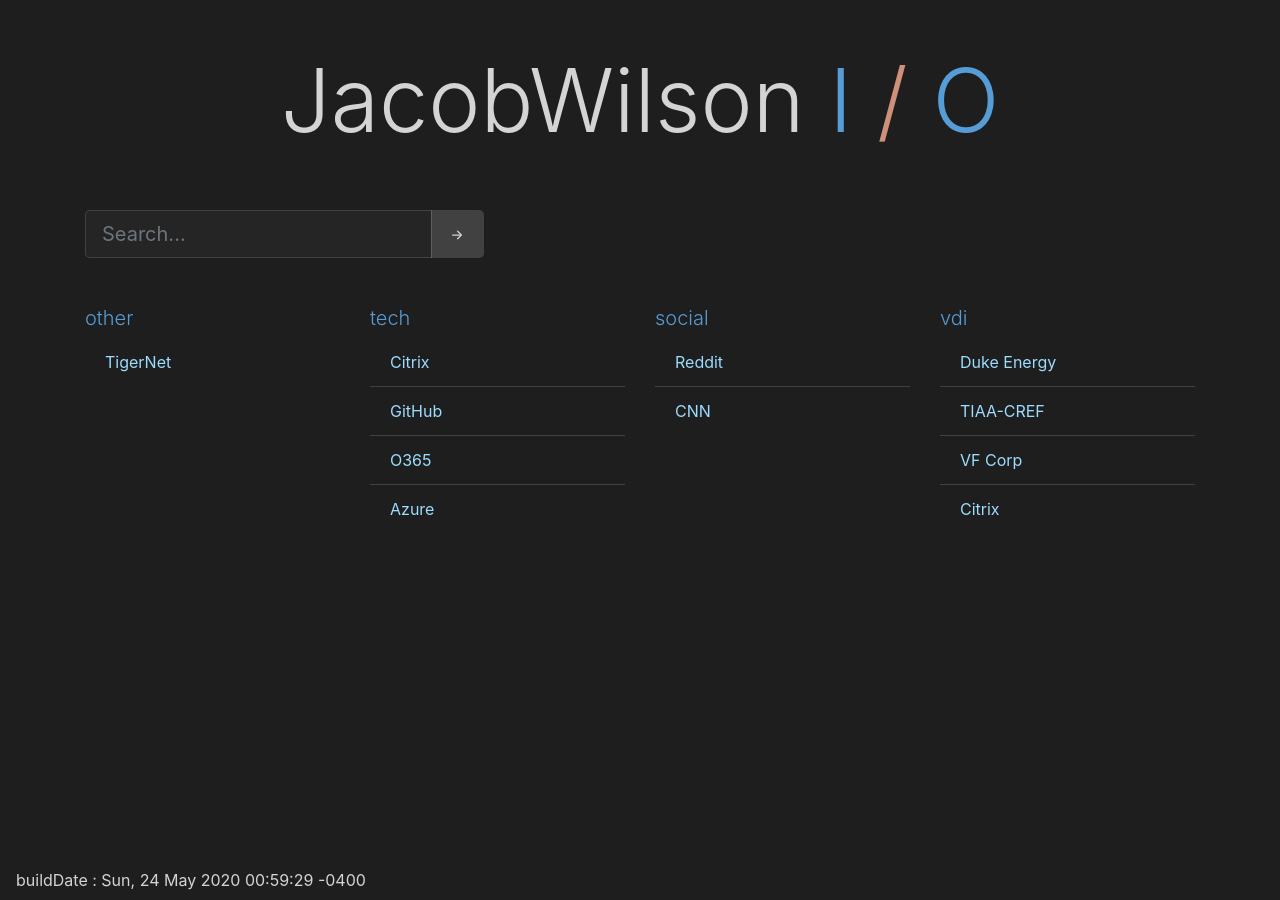
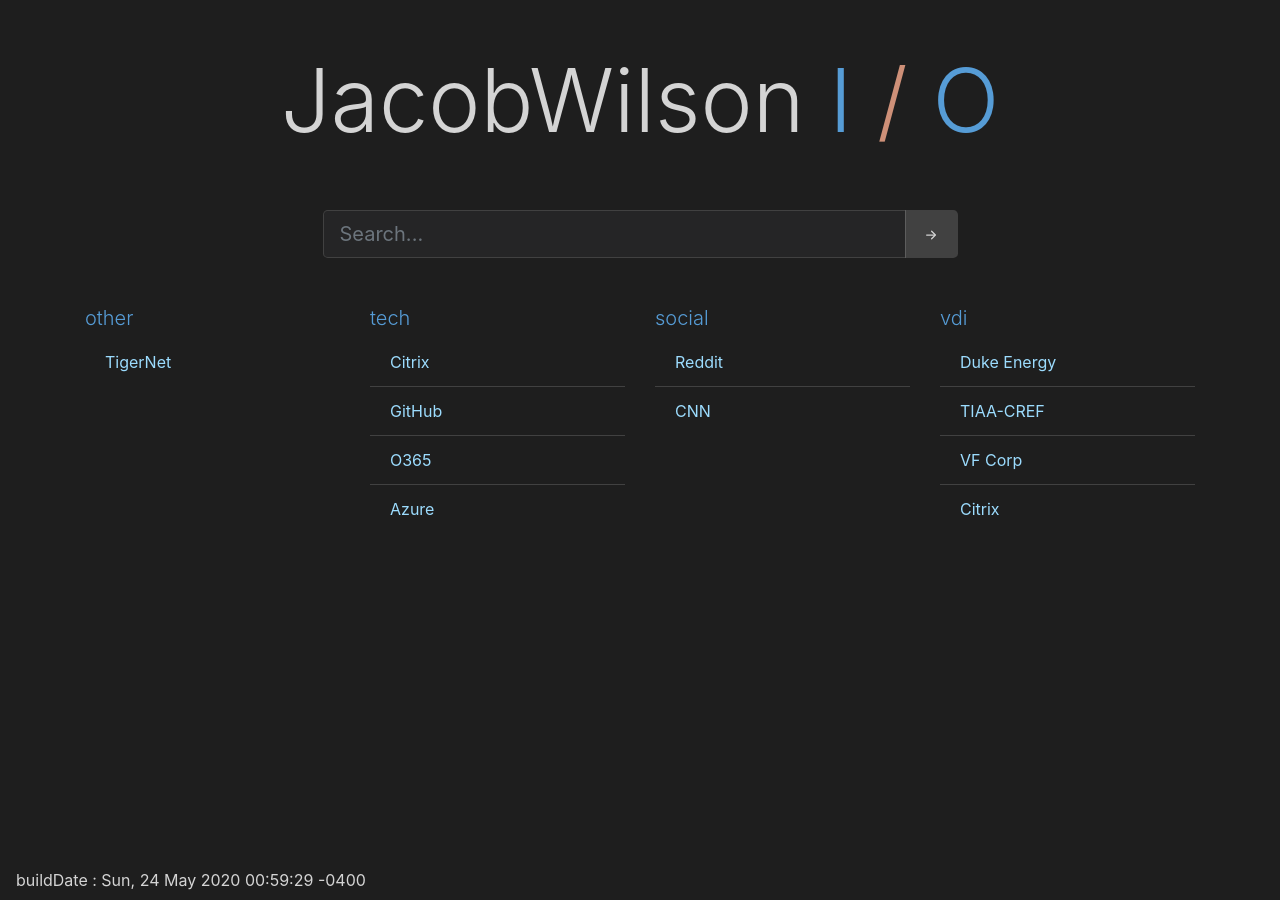
Before and after one commit to jdwilson85/startPage, a Jekyll site: the page built from index.md, in a window 1280 px wide. Built offline with Jekyll 4.4.1, drawn with Linux system fonts in a browser that asks for light colours; nearby versions of some CDN libraries.

Commit message:
column add

```diff
--- a/_layouts/default.html
+++ b/_layouts/default.html
@@ -12,7 +12,8 @@
         </h1>
       </div>
     </div>
-    <div class="row col-md-7 Search">
+    <div class="row Search">
+      <div class="col-md-7 mx-auto">
       <form method="GET" action="https://www.google.com/search">
         <div class="input-group input-group-lg">
           <input type="text" class="form-control" name="as_q" aria-describedby="gSearch" placeholder="Search...">
@@ -28,6 +29,7 @@
           </div>
         </div>
       </form>
+      </div>
     </div>
     <div class="row my-5 Links">
       <div class="col-md-3">
```
